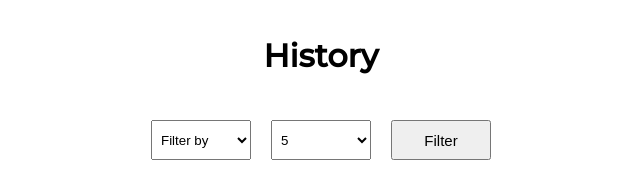
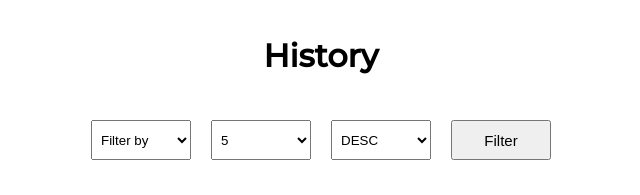
Before and after one commit to ChemaRapariz/expense-tracker, a Flask app: page /history in a window 1280 px wide. Shown: the part 90-285 px from the top of the page, without its empty margins (319-959 px from the left). Run offline with Flask 3, Linux system fonts and the light colour scheme; the visitor is signed in with stand-in values (Sample User, id 1); data that the repository does not hold is empty; some libraries are stand-ins or nearby versions.

Commit message:
Include ASC or DESC in the history filter query

```diff
--- a/app.py
+++ b/app.py
@@ -232,7 +232,6 @@ def add():
 
         # Check the 'date' value. Validate date format (yyyy-mm-dd)
         if not date or not re.match(r"^\d{4}-\d{2}-\d{2}$", date):
-            print(date)
             flash("Invalid date format. Please enter a valid date")
             return redirect("/add")
 
@@ -286,6 +285,7 @@ def history():
         # Store the filter choices of the user
         option = request.form.get("filter")
         limit = request.form.get("limit")
+        order = request.form.get("order")
 
         # Sanitize and validate 'option' variable
         valid_options = {"date": "date", "category": "category", "amount": "amount", "payment": "payment_method"}
@@ -301,8 +301,14 @@ def history():
             flash("Please select one of the avialable limits")
             return redirect("/history")
 
+        # Saniteze and validate 'order' variable
+        if not order or order not in ["DESC", "ASC"]:
+            flash("Please selecte a valid order")
+            return redirect("/history")
+
+
         # Build the SQL query with the order and limit
-        query = f"SELECT category, note, amount, payment_method, date FROM expenses WHERE user_id = ? ORDER BY {order_by_column}"
+        query = f"SELECT category, note, amount, payment_method, date FROM expenses WHERE user_id = ? ORDER BY {order_by_column} {order}"
         params = [session['user_id']]
 
         if limit != "All":
@@ -317,7 +323,7 @@ def history():
 
 
     # Get data from the user
-    cursor.execute("SELECT category, note, amount, payment_method, date FROM expenses WHERE user_id = ? ORDER BY date DESC", (session['user_id'], ))
+    cursor.execute("SELECT category, note, amount, payment_method, date FROM expenses WHERE user_id = ? ORDER BY date DESC LIMIT 5", (session['user_id'], ))
 
     # Fetch data
     rows = cursor.fetchall()
--- a/templates/history.html
+++ b/templates/history.html
@@ -13,15 +13,19 @@ History
             <option value="date">Date</option>
             <option value="category">Category</option>
             <option value="amount">Amount</option>
-            <option value="payment_method">Payment</option>
+            <option value="payment">Payment</option>
         </select>
         <select class="filter" name="limit">
             <option value="5">5</option>
-            <option value="5">10</option>
-            <option value="5">20</option>
-            <option value="5">50</option>
-            <option value="5">100</option>
+            <option value="10">10</option>
+            <option value="20">20</option>
+            <option value="50">50</option>
+            <option value="100">100</option>
             <option value="All">All</option>
+        </select>
+        <select class="filter" name="order">
+            <option value="DESC">DESC</option>
+            <option value="ASC">ASC</option>
         </select>
         <input class="filter" type="submit" value="Filter">
     </form>
```
